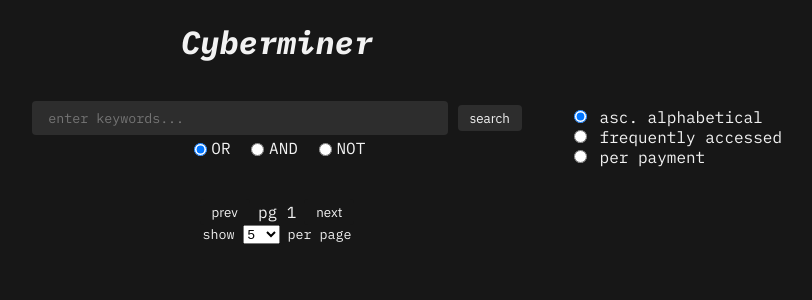
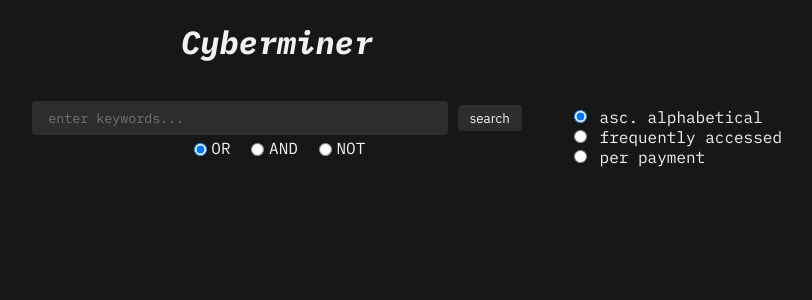
Before and after one commit to stevenld165/se-6362-project, a Flask app: page / in a window 1280 px wide. Shown: the part 64-364 px from the top of the page, without its empty margins (363-1175 px from the left). Run offline with Flask 3, Linux system fonts and the light colour scheme.

Commit message:
Make changes to default search page

```diff
--- a/app.py
+++ b/app.py
@@ -31,7 +31,7 @@ def index():
         results=[],
         keyword_mode="OR",
         sort_mode="url",
-        page_num=1,
+        page_num=0,
         items_per_page="5",
     )
 
--- a/templates/cyberminer_index.html
+++ b/templates/cyberminer_index.html
@@ -79,7 +79,7 @@
           </div>
           {% endfor %}
         </div>
-        <div id="search-navigation">
+        <div id="search-navigation" {% if page_num == 0 %} style="visibility: hidden;" {% endif %}>
           <div id="page-buttons">
             <button
               type="submit"
@@ -107,6 +107,7 @@
             per page
           </p>
         </div>
+
       </div>
 
     </form>
```
